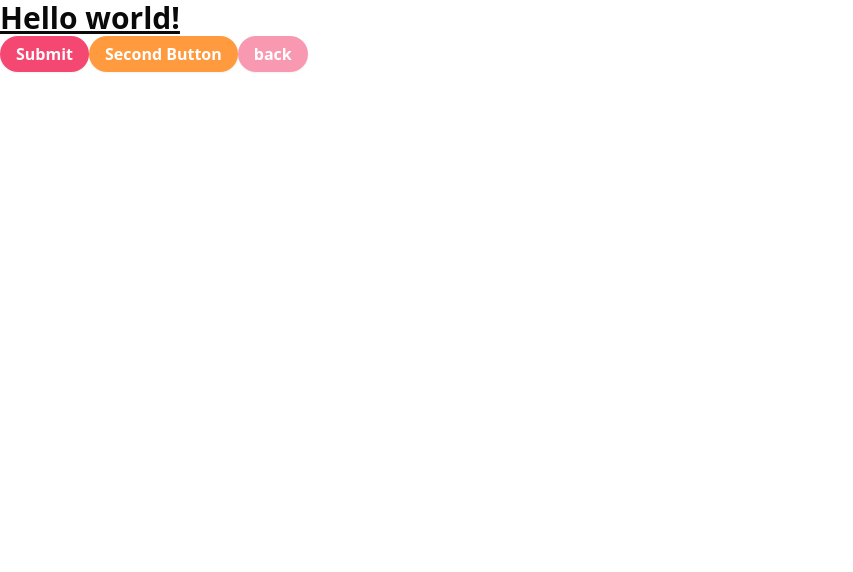
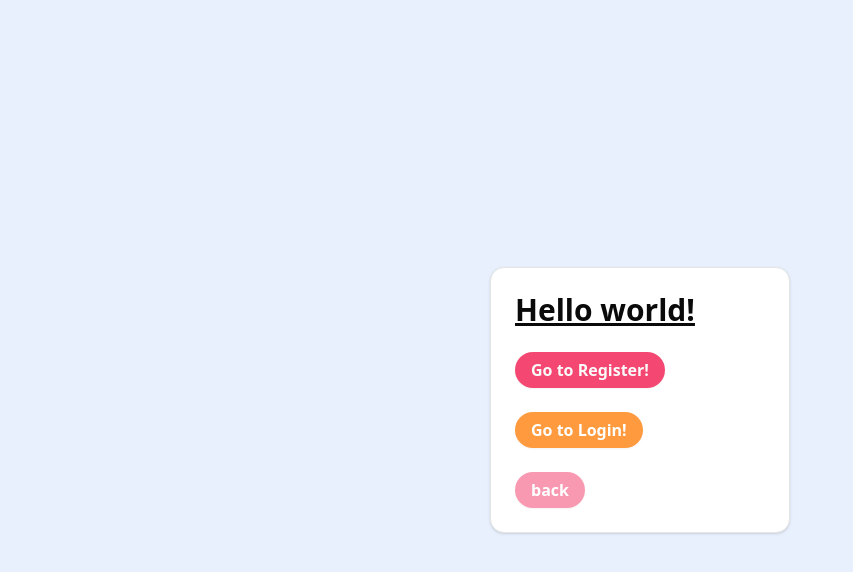
Before and after one commit to minnaheim/group_19_client, a Next.js app: page / in a window 1280 px wide. Shown: the top 572 px of the page, without its empty margins (0-853 px from the left). Built offline with nearby package versions, Linux system fonts and the light colour scheme.

Commit message:
added links to buttons

```diff
--- a/src/app/page.tsx
+++ b/src/app/page.tsx
@@ -1,13 +1,29 @@
 import { Button } from "@/components/ui/button";
+import Link from "next/link";
+import { Card } from "@/components/ui/card";
 
 export default function Home() {
   return (
-    <div>
-      <h1 className="text-3xl font-bold underline">Hello world!</h1>
-      <Button variant={"default"}>Submit</Button>
-      <Button variant={"secondary"}>Second Button</Button>
-      {/* change opacity for the default and secondary button and */}
-      <Button variant={"destructive"}>back</Button>
+    // "col-span-6 flex items-center justify-center bg-[#e8f0fe] max-md: h-screen"
+    // "flex h-screen w-full md:grid grid-cols-10">
+    <div className="col-span-6 flex items-center justify-center bg-[#e8f0fe] max-md: h-screen">
+      <Card className="w-[300px] p-6 m-6">
+        <h1 className="text-3xl font-bold underline">Hello world!</h1>
+        <p>
+          <Link href="/register">
+            <Button variant={"default"}>Go to Register!</Button>
+          </Link>
+        </p>
+        <p>
+          <Link href="/login">
+            <Button variant={"secondary"}>Go to Login!</Button>
+          </Link>
+        </p>
+        <p>
+          {/* change opacity for the default and secondary button and */}
+          <Button variant={"destructive"}>back</Button>
+        </p>
+      </Card>
     </div>
   );
 }
```
